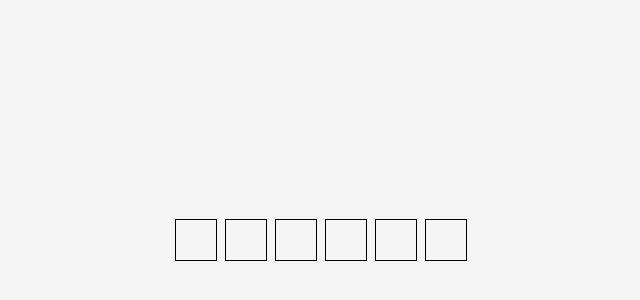
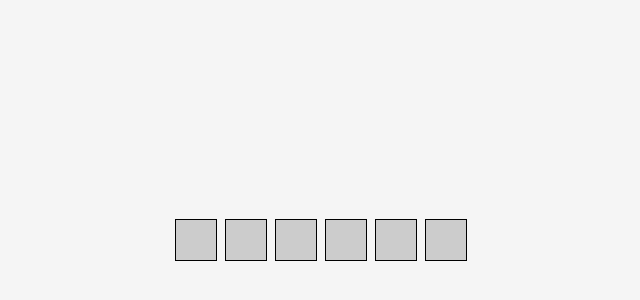
Before and after one commit to Mini-GT/meme-generator, a React (Vite) app: page / in a window 1280 px wide. Shown: the part 160-460 px from the top of the page, without its empty margins (319-959 px from the left). Built offline with nearby package versions, Linux system fonts and the light colour scheme.

Commit message:
added darkMode props

```diff
--- a/src/challenges/boxesChallenge/App.tsx
+++ b/src/challenges/boxesChallenge/App.tsx
@@ -1,8 +1,16 @@
 import { useState } from "react"
 import boxes from "./boxes"
 
-export default function App() {
+type DarkModeProps = {
+  darkMode: boolean
+}
+
+export default function App({darkMode}: DarkModeProps) {
   const [boxItem, setBoxItem] = useState(boxes)
+
+  const styles = {
+    backgroundColor: darkMode ? "#222222" : "#cccccc"
+  }
 
   /**
    * Challenge part 1:
@@ -20,6 +28,7 @@ export default function App() {
           <div
             key={box.id}
             className="border border-black w-4 p-5 m-1"
+            style={styles}
           />
         )
       })}
--- a/src/main.tsx
+++ b/src/main.tsx
@@ -12,6 +12,6 @@ import './index.css'
 
 createRoot(document.getElementById('root')!).render(
   <StrictMode>
-    <App />
+    <App darkMode={false} />
   </StrictMode>,
 )
```
